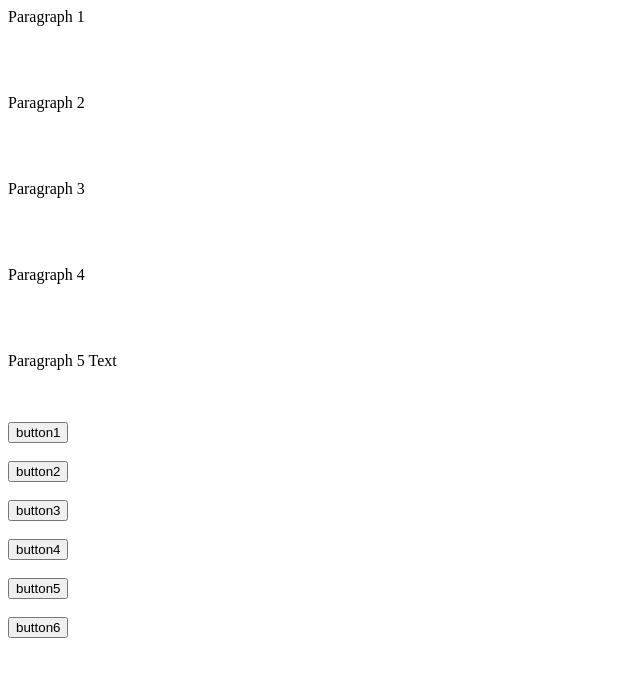
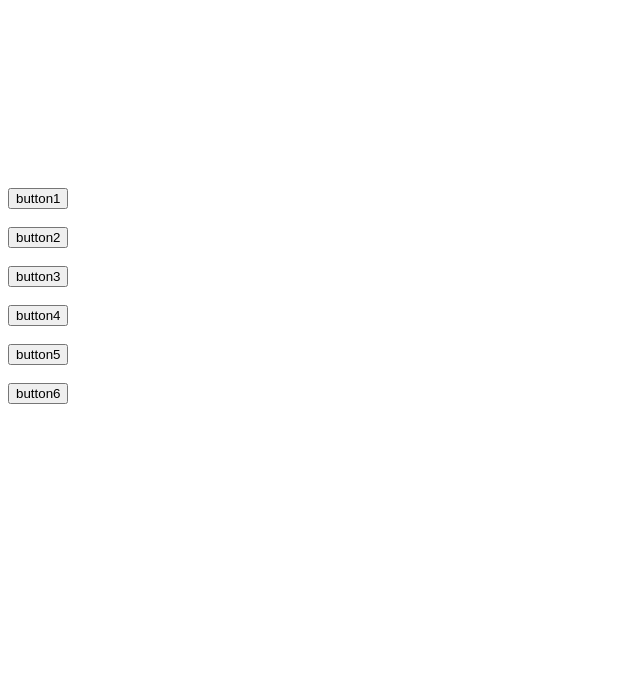
Before and after one commit to NickyLiu91/jQuery-basics, a plain HTML site: page index.html in a window 1280 px wide. Both pictures are taken after a click on the button "button5". Shown: the whole page, without its empty margins (0-640 px from the left). Drawn offline with nearby package versions, Linux system fonts and the light colour scheme.

Commit message:
changed functions fixed classes

```diff
--- a/index.html
+++ b/index.html
@@ -4,16 +4,16 @@
       <script src="script.js"></script>
   </head>
   <body>
-    <p id="paragraph1" className="class1">Paragraph 1</p>
+    <p id="paragraph1" class="class1">Paragraph 1</p>
     <br />
     <br />
-    <p id="paragraph2" className="class1">Paragraph 2</p>
+    <p id="paragraph2" class="class1">Paragraph 2</p>
     <br />
     <br />
-    <p id="paragraph3" className="class2">Paragraph 3</p>
+    <p id="paragraph3" class="class2">Paragraph 3</p>
     <br />
     <br />
-    <p id="paragraph4" className="class3">Paragraph 4</p>
+    <p id="paragraph4" class="class3">Paragraph 4</p>
     <br />
     <br />
     <p id="paragraph5">Paragraph 5 Text</p>
--- a/script.js
+++ b/script.js
@@ -8,14 +8,17 @@ $(document).ready(() => {
   })
 
   $("#button3").click(function(){
-    $("p").show()
+    var newPara = $("<p></p>").text("NEW PARAGRAPH!")
+    $("#paragraph1").prepend(newPara)
   })
 
   $("#button4").click(function(){
-    $("p").toggle()
+    $("#paragraph1").remove();
   })
 
-  $("#button5").click(() => {console.log($("#paragraph5").text())})
+  $("#button5").click(function(){
+    $("p").remove()
+  })
 
   $("#button6").click(function(){
     $("#paragraph5").text("ph'nglui mglw'nafh Cthulhu R'lyeh wgah'nagl fhtagn")
```
